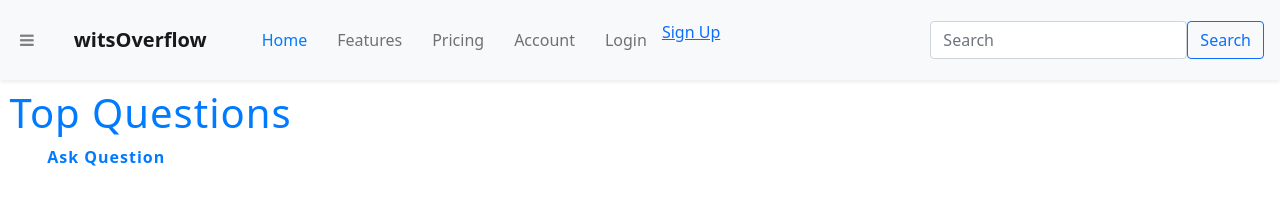
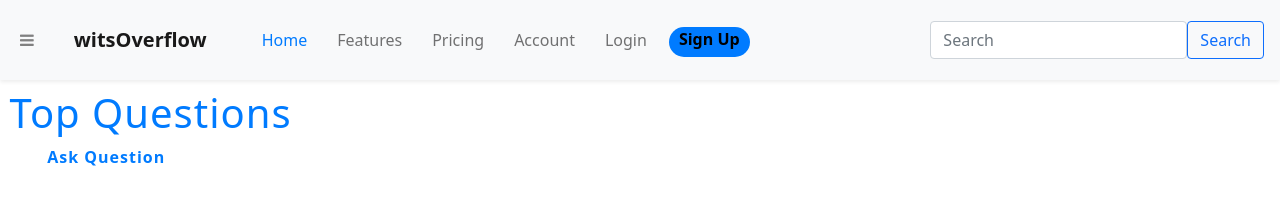
Before and after one commit to 2003405/witsOverflow, a website: page index.html in a window 1280 px wide. Drawn offline with nearby package versions, Linux system fonts and the light colour scheme.

Commit message:
Update style.css
Added styles to Sign Up Button

```diff
--- a/style.css
+++ b/style.css
@@ -114,3 +114,32 @@
     text-decoration: none;
 
 }
+
+.SignUpBtn {
+    display: inline-flex;
+    height: 30px;
+    padding: 0;
+    top: 7px;
+    left: 7px;
+    position: relative;
+    background: #007bff;
+    border: none;
+    outline: none;
+    border-radius: 15px;
+    overflow: hidden;
+    font-weight: 800;
+    cursor: pointer;
+    padding: 0 10px;
+    color: black;
+    text-decoration: none;
+}
+
+.SignUpBtn:hover {
+    background: #2248e2;
+    color: white !important;
+    font-size: 17px;
+}
+
+.SignUpBtn:active {
+    background: #1936aa;
+}
```
